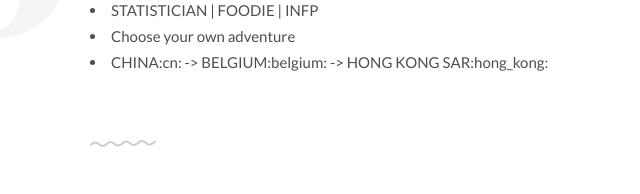
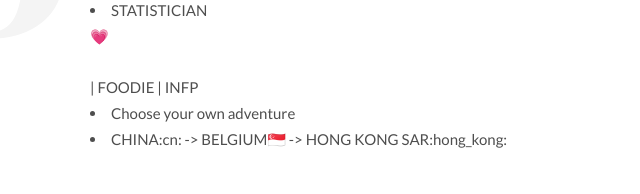
Before and after one commit to Jingzcode/Jing.github.io, a plain HTML site: page index.html in a window 1280 px wide. Shown: the part 350-544 px from the top of the page, without its empty margins (239-879 px from the left). Drawn offline with Linux system fonts and the light colour scheme.

Commit message:
Update index.html

```diff
--- a/index.html
+++ b/index.html
@@ -52,9 +52,9 @@
 					<h1>I LOVE<br><adventures id="typed"></span></h1>
 				</div>
 				<p>
-				        <li>STATISTICIAN | FOODIE | INFP </li>
+				        <li>STATISTICIAN<p>&#128151;</p>| FOODIE | INFP </li>
 					<li>Choose your own adventure</li>
-					<li>CHINA:cn: -> BELGIUM:belgium: -> HONG KONG SAR:hong_kong:</li>
+					<li>CHINA:cn: -> BELGIUM🇸🇬 -> HONG KONG SAR:hong_kong:</li>
 				</p>
 			</div>
 		</div>
```
